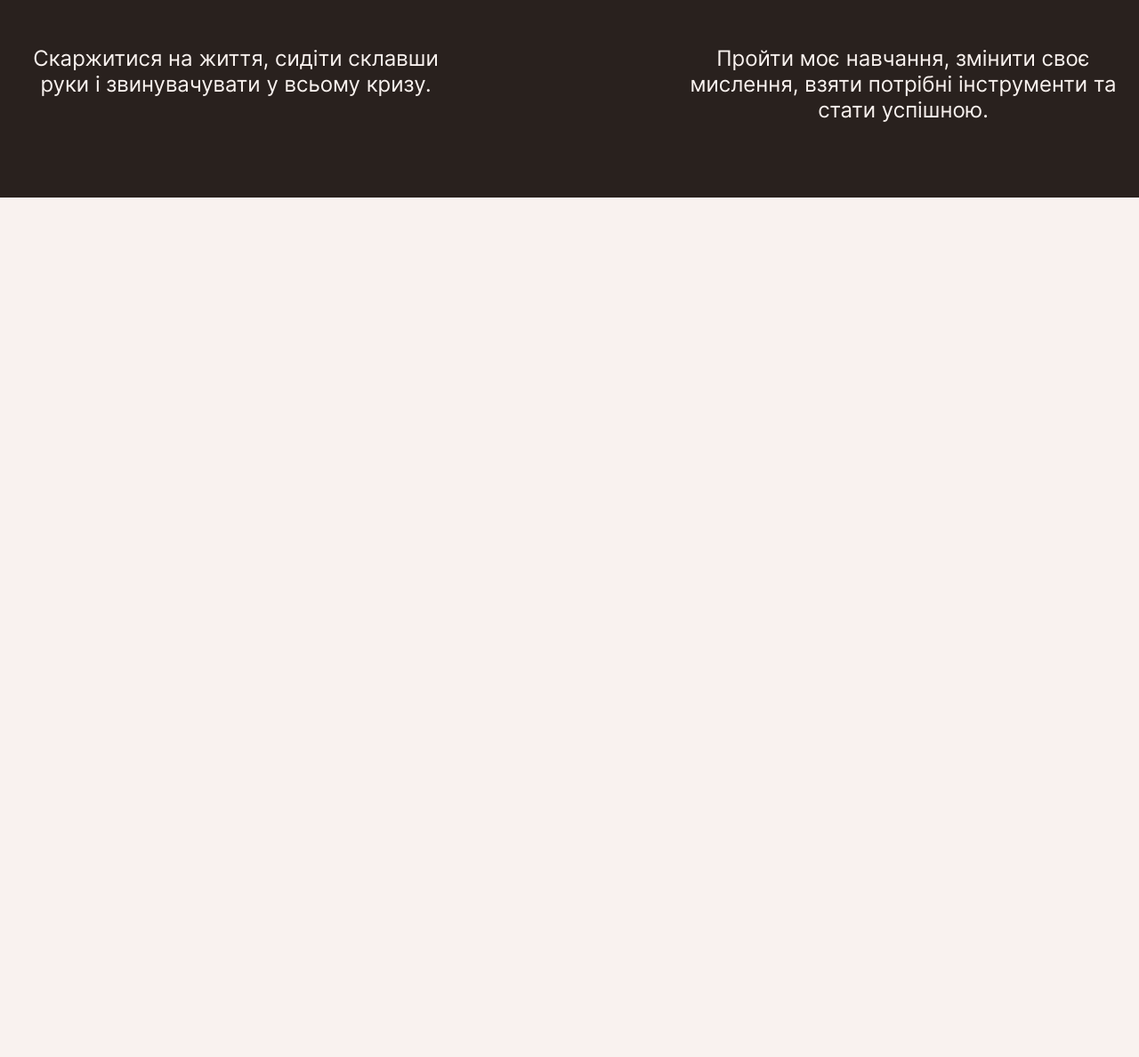
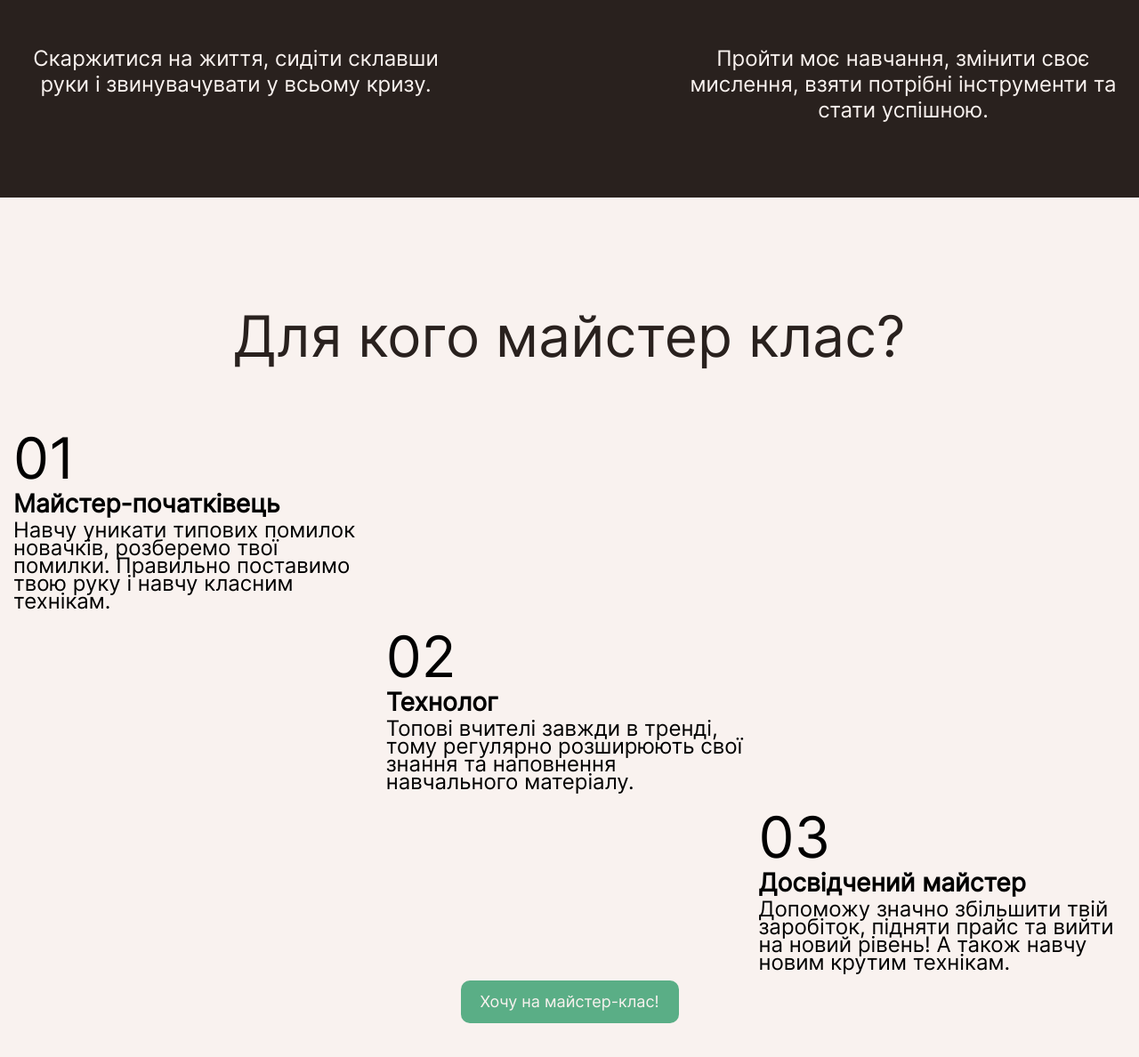
Before and after one commit to AlexandrMyronjuk/AlexandrMyronjuk.github.io, a plain HTML site: page index.html in a window 1280 px wide. Shown: the part 4255-5443 px from the top of the page at 89% size. Before the commit the page ends 4477 px from the top, so only its background shows below. Drawn offline with Linux system fonts and the light colour scheme.

Commit message:
Create section master-class

```diff
--- a/index.html
+++ b/index.html
@@ -96,6 +96,38 @@
                 </div>
             </div>
         </section>
+        <section class="master-class">
+            <div class="container">
+                <h2 class="title">Для кого майстер клас?</h2>
+                <div class="master-class__wrapper">
+                    <ul class="master-class__list">
+                        <li class="master-class__item">
+                            <div class="master-class__item-box">
+                                <span>01</span>
+                                <h3>Майстер-початківець</h3>
+                                <p>Навчу уникати типових помилок новачків, розберемо твої помилки.
+                                Правильно поставимо твою руку і навчу класним технікам.</p>
+                            </div>
+                        </li>
+                        <li class="master-class__item master-class__item--flex-center">
+                            <div class="master-class__item-box">
+                                <span>02</span>
+                                <h3>Технолог</h3>
+                                <p>Топові вчителі завжди в тренді, тому регулярно розширюють свої знання та наповнення навчального матеріалу.</p>
+                            </div>
+                        </li>
+                        <li class="master-class__item master-class__item--flex-end">
+                            <div class="master-class__item-box">
+                                <span>03</span>
+                                <h3>Досвідчений майстер </h3>
+                                <p>Допоможу значно збільшити твій заробіток, підняти прайс та вийти на новий рівень! А також навчу новим крутим технікам.</p>
+                            </div>
+                        </li>
+                    </ul>
+                    <a class="master-class__btn" href="#" >Хочу на майстер-клас!</a>
+                </div>
+            </div>
+        </section>
     </main>
 
 </body>
--- a/scss/style.scss
+++ b/scss/style.scss
@@ -202,6 +202,45 @@ section {
         line-height: 19px;
     }
 }
+.master-class {
+    &__wrapper {
+        @include flex-col-all-center;
+    }
+    &__list {}
+    &__item {
+        margin-bottom: 60px;
+        font-family: "Inter", sans-serif;
+        font-size: 16px;
+        line-height: 19px;
+        span {
+            font-size: 64px;
+            font-weight: 300;
+            line-height: 83px;
+        }
+        h3 {
+            margin: 0px;
+            padding: 0px;
+            font-weight: 600;
+        }
+        p {
+            margin: 0px;
+            padding: 10px 0px;
+            font-weight: 300;
+        }
+    }
+    &__btn {
+        width: 245px;
+        height: 48px;
+        @include flex;
+        border-radius: 10px;
+        background-color: #5AAE86;
+        color: #F9F2EF;
+        font-family: "Inter", sans-serif;
+        font-size: 18px;
+        font-weight: 500;
+        line-height: 21px;
+    }
+}
 
 
 
@@ -332,6 +371,22 @@ section {
             line-height: 29px;
         }
     }
+    .master-class {
+        &__item {
+            margin-bottom: 0px;
+            font-size: 24px;
+            line-height: 20px;
+            &--flex-center {
+                @include flex (center);
+            }
+            &--flex-end {
+                @include flex (flex-end);
+            }
+        }
+        &__item-box {
+            width: 33%;
+        }
+    }
 }
 
 @media (min-width: 1330px) {
@@ -339,3 +394,4 @@ section {
         max-width: 1330px;
     }
 }
+1
```
Also changed, not shown: css/style.css, 1 other file.
